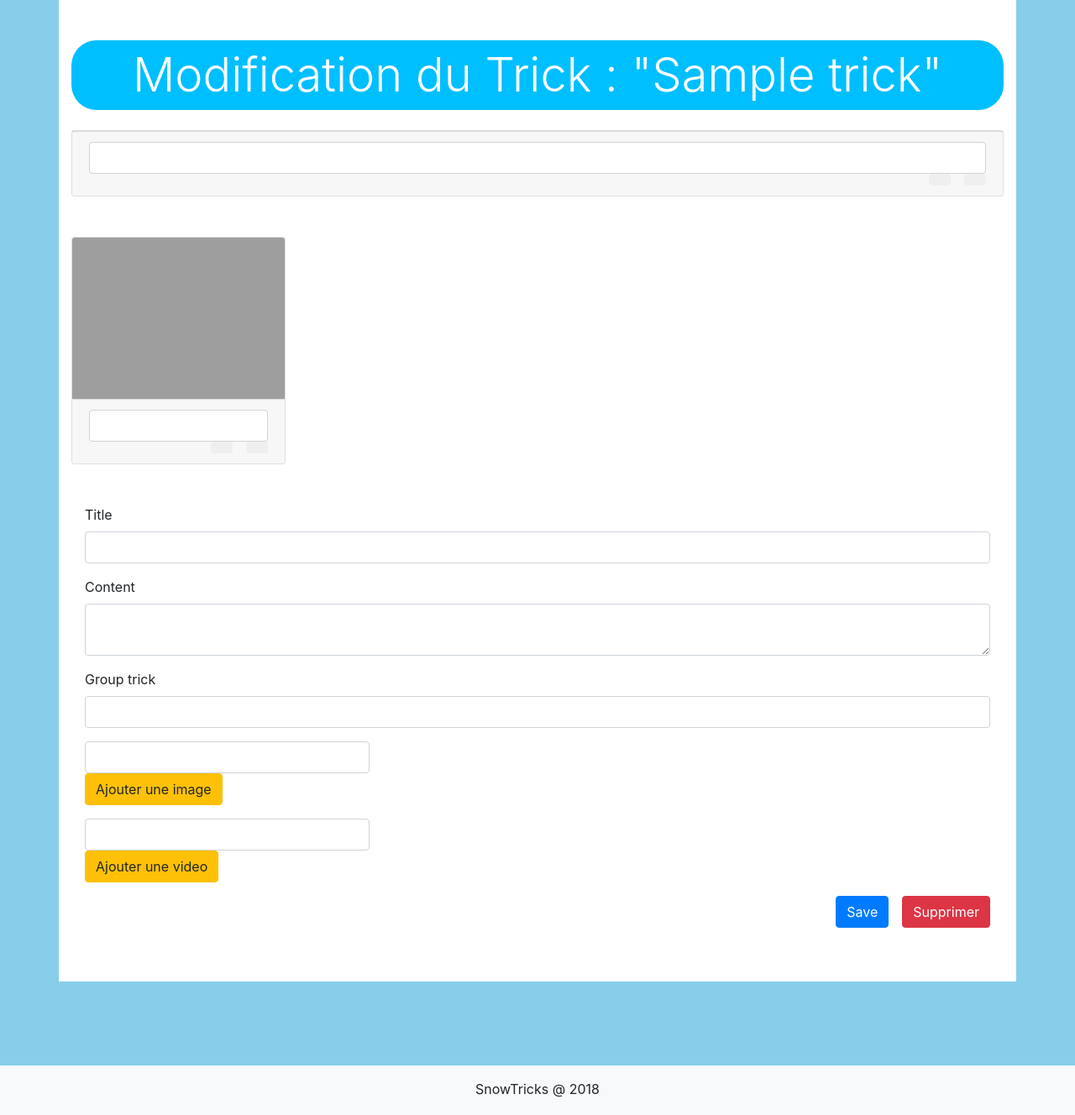
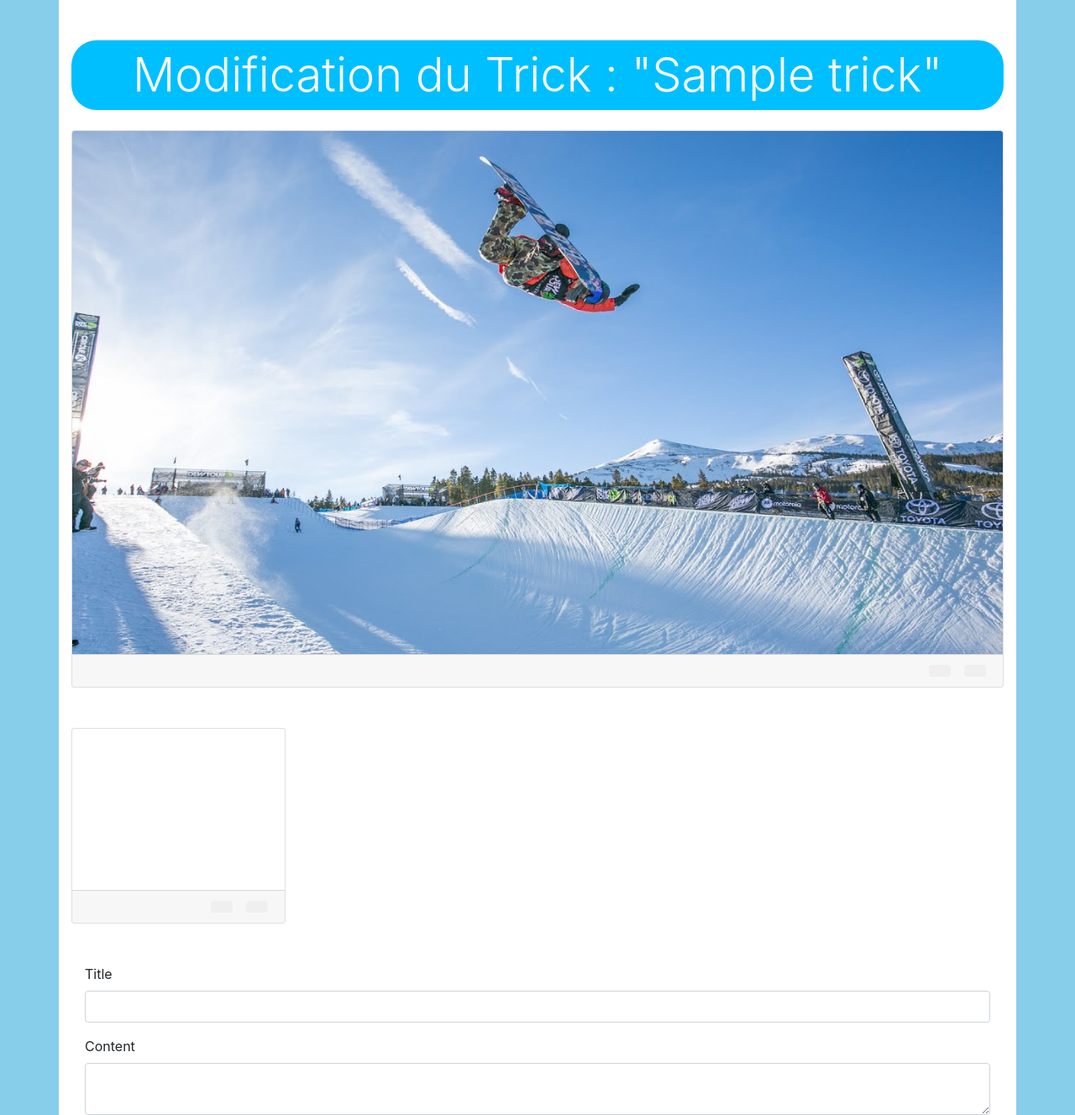
Before and after one commit to Beskargam/Project6_SnowTricks, a Symfony app: template templates/trick/edit.html.twig in a window 1280 px wide. Shown: the part 66-1394 px from the top of the page at 84% size. Before the commit the page ends 1373 px from the top, so only its background shows below. Run offline with Twig, Linux system fonts and the light colour scheme; the template is opened without the code that fills it: most values are stand-ins (such as "Sample title", 1, 10 or a date in 2020); form fields are guessed from the names that the template uses; some libraries are stand-ins or nearby versions; grey boxes are pictures that could not be loaded.

Commit message:
JS : function hide/show fild for image and video edit

```diff
--- a/public/js/formTrickEdit.js
+++ b/public/js/formTrickEdit.js
@@ -1,3 +1,27 @@
 $(document).ready(function () {
+    // Field Image Edit
+    $('.field-img-edit').hide();
+    $('.btn-img-edit').click(function (e) {
+        $('.field-img-edit').show();
 
+        e.preventDefault();
+        return false
+    });
+
+    // Field Video Edit
+    $('.field-video-edit').hide();
+    $('.btn-video-edit').click(function (e) {
+        $('.field-video-edit').show();
+
+        e.preventDefault();
+        return false
+    })
+
+    // Video Delete
+    $('.btn-video-delete').click(function (e) {
+        $('.card-video-display').css({opacity : 0.5});
+
+        e.preventDefault();
+        return false
+    })
 });
--- a/src/Controller/ArticleController.php
+++ b/src/Controller/ArticleController.php
@@ -233,9 +233,9 @@ class ArticleController extends AbstractController
             $form = $this->createForm(CommentType::class);
 
             return $this->redirectToRoute('app_trick', [
+                'form' => $form->createView(),
                 'trick' => $trick,
                 'id' => $trick->getId(),
-                'form' => $form->createView(),
                 'commentList' => $commentList,
                 'imageList' => $imageList,
                 'videoList' => $videoList,
--- a/templates/trick/edit.html.twig
+++ b/templates/trick/edit.html.twig
@@ -9,7 +9,9 @@
         {{ form_start(form, {'attr': {'novalidate': 'novalidate'}}) }}
         <div class="row">
             <div class=" col-sm-12">
-                <h1 class="display-4 text-center trick-title">Modification du Trick : "{{ trick.title }}"</h1>
+                <h1 class="display-4 text-center trick-title">
+                Modification du Trick : "{{ trick.title }}"
+                </h1>
             </div>
         </div>
         {% if trick.images is defined %}
@@ -18,23 +20,25 @@
                     <div class="row">
                     <div class="col-sm-12">
                     <div class="card home-card">
-                {#<img class="card-img-top"
-                     src="{{ asset('uploads/images/' ~ trick.image ) }}"
-                     alt="Card image cap">#}
+                <img class="card-img-top card-img-display"
+                     src="{{ asset('images/default_trickImage.jpg') }}"
+                     alt="Card image cap">
                 {% else %}
                     <div class="row d-flex">
                     <div class="trick-galery-box col-sm-12 col-md-6 col-lg-3">
                     <div class="card home-card">
-                {#<img class="card-img-top card-img-zoom"
+                {#<img class="card-img-top card-img-display card-img-zoom"
                      src="{{ asset('uploads/images/' ~ trick.image ) }}"
                      alt="Card image cap">#}
                 {% endif %}
                 <div class="card-footer">
+                    <div class="field-img-edit">
                         {{ form_widget(form.images) }}
-                    <button class="btn float-right">
+                    </div>
+                    <button class="btn btn-img-delete float-right">
                         <span class="oi oi-trash"></span>
                     </button>
-                    <button class="btn action-icon float-right">
+                    <button class="btn btn-img-edit action-button-space float-right">
                         <span class="oi oi-pencil"></span>
                     </button>
                 </div>
@@ -54,7 +58,7 @@
                     <button class="btn float-right">
                         <span class="oi oi-trash"></span>
                     </button>
-                    <button class="btn action-icon float-right">
+                    <button class="btn action-button-space float-right">
                         <span class="oi oi-pencil"></span>
                     </button>
                         </div>
@@ -68,16 +72,18 @@
                 {% for video in videoList %}
                     <div class="trick-galery-box col-sm-12 col-md-6 col-lg-3">
                         <div class="card home-card">
-                            <embed class="card-img-top card-img-zoom"
+                            <embed class="card-img-top card-video-display card-img-zoom"
                                    src="https://www.youtube.com/embed/{{ video.url }}"
                                    allow="accelerometer; autoplay; encrypted-media; gyroscope; picture-in-picture"
                                    allowfullscreen>
                             <div class="card-footer">
+                                <div class="field-video-edit">
                                     {{ form_widget(form.videos) }}
-                            <button class="btn float-right">
+                                </div>
+                                <button class="btn btn-video-delete float-right">
                                     <span class="oi oi-trash"></span>
                                 </button>
-                            <button class="btn action-icon float-right">
+                                <button class="btn btn-video-edit action-button-space float-right">
                                     <span class="oi oi-pencil"></span>
                                 </button>
                             </div>
@@ -141,5 +147,5 @@
 {% block javascripts %}
     {{ parent() }}
 
-    <script src="{{ asset('js/formTrickEdit') }}"></script>
+    <script src="{{ asset('js/formTrickEdit.js') }}"></script>
 {% endblock %}
```
Lines whose indentation alone changed are shown as unchanged.
